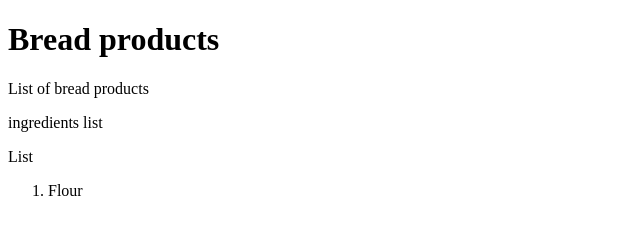
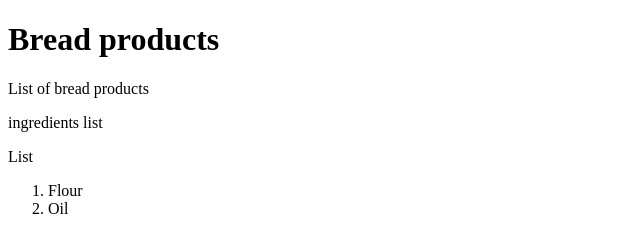
Before and after one commit to squa11/com.bread.demo, a plain HTML site: page WebContent/index.html in a window 1280 px wide. Shown: the full height of the page, 0-640 px from the left. Drawn offline with Linux system fonts and the light colour scheme.

Commit message:
Added oil as an ingredient

```diff
--- a/WebContent/index.html
+++ b/WebContent/index.html
@@ -12,6 +12,7 @@
 <p>List</p>
 <ol>
 <li>Flour</li>
+<li>Oil</li>
 </ol>
 </body>
 </html>
```
